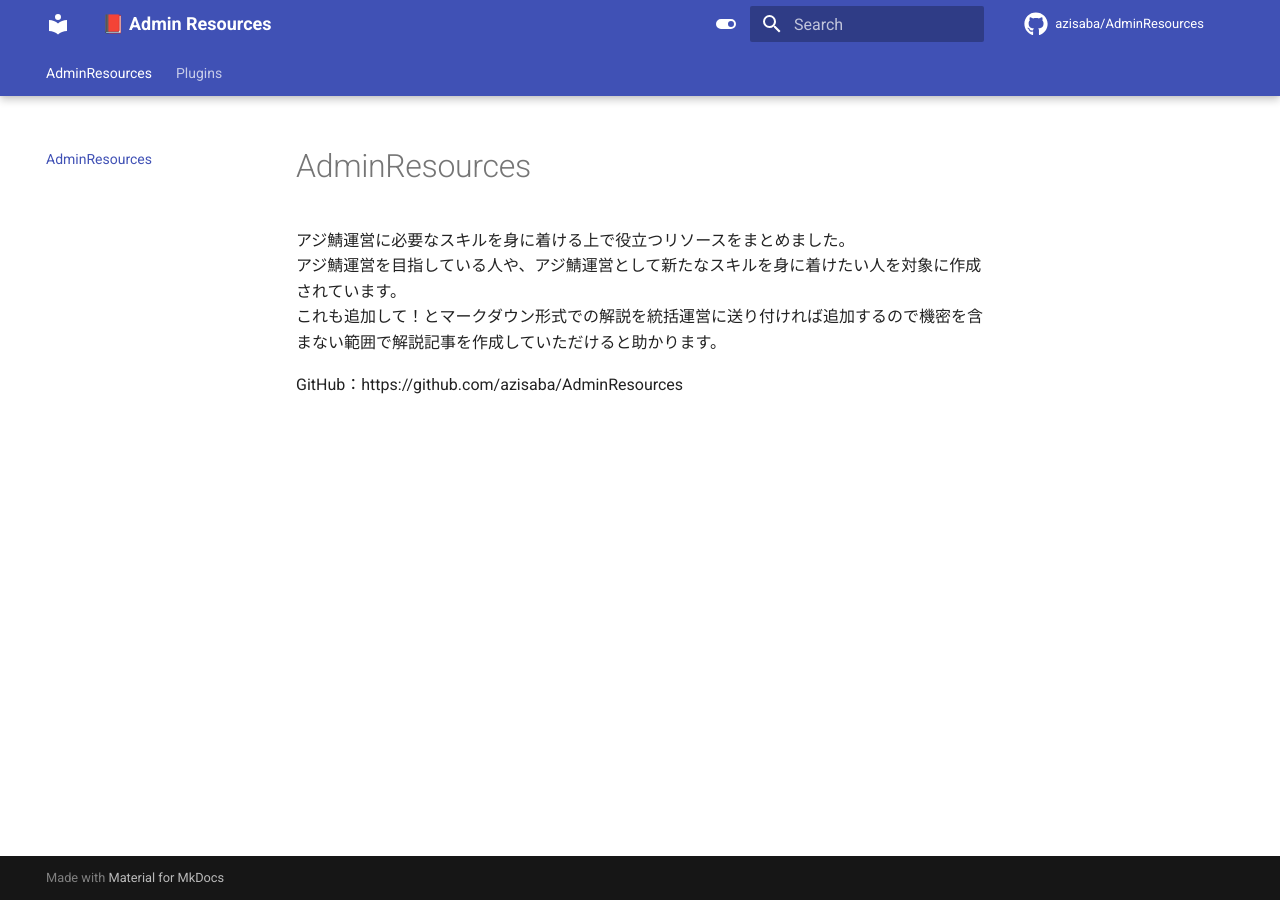
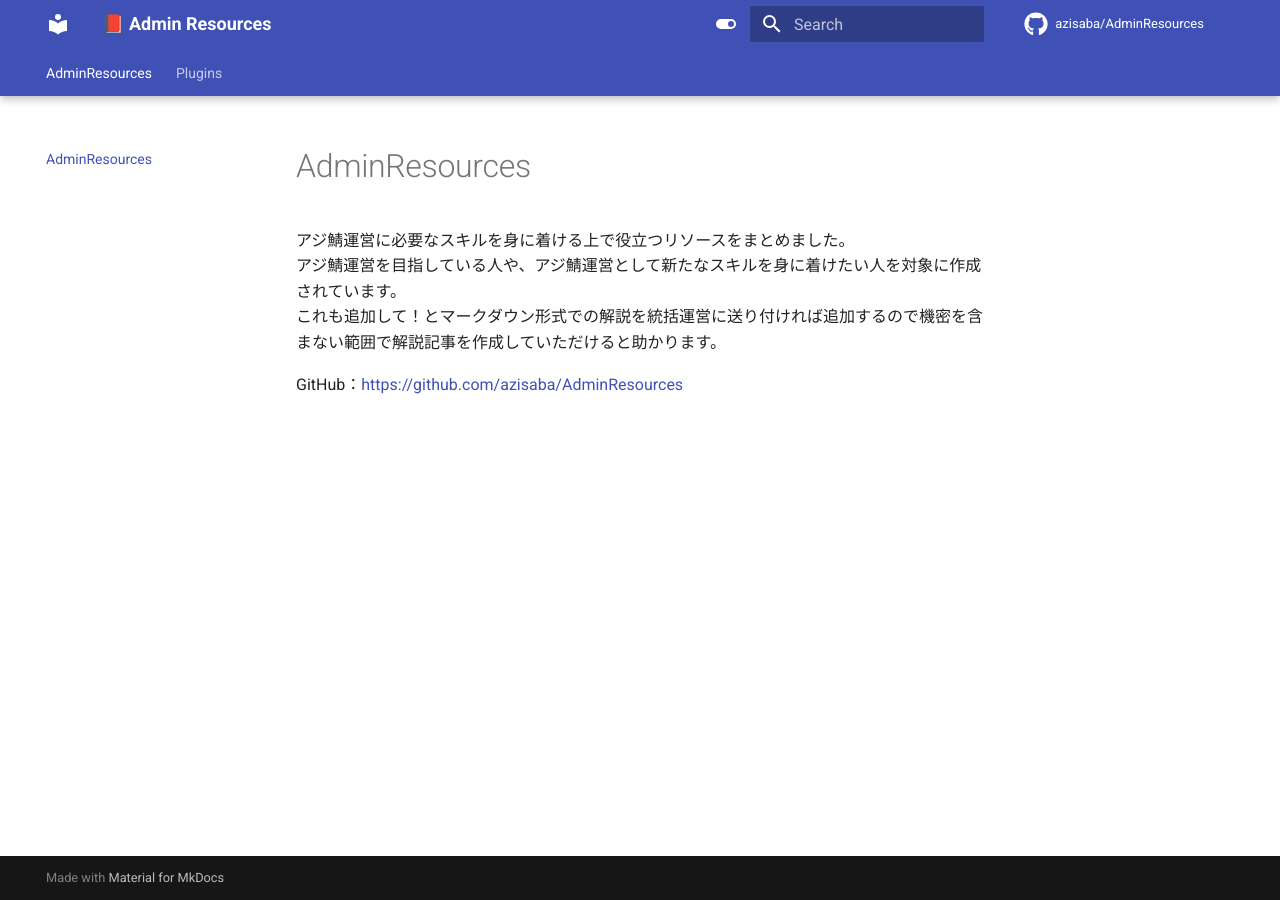
Before and after one commit to azisaba/AdminResources, an MkDocs documentation site: the page built from docs/index.md, in a window 1280 px wide. Built offline with MkDocs 1.6.1 and Material for MkDocs 9.7.7, drawn with Linux system fonts in a browser that asks for light colours; comment, search, counter and statistics services are not loaded.

Commit message:
fix pitfall when making links

```diff
--- a/docs/index.md
+++ b/docs/index.md
@@ -3,4 +3,4 @@
 アジ鯖運営を目指している人や、アジ鯖運営として新たなスキルを身に着けたい人を対象に作成されています。
 これも追加して！とマークダウン形式での解説を統括運営に送り付ければ追加するので機密を含まない範囲で解説記事を作成していただけると助かります。
 
-GitHub：https://github.com/azisaba/AdminResources
+GitHub：<https://github.com/azisaba/AdminResources>
```
